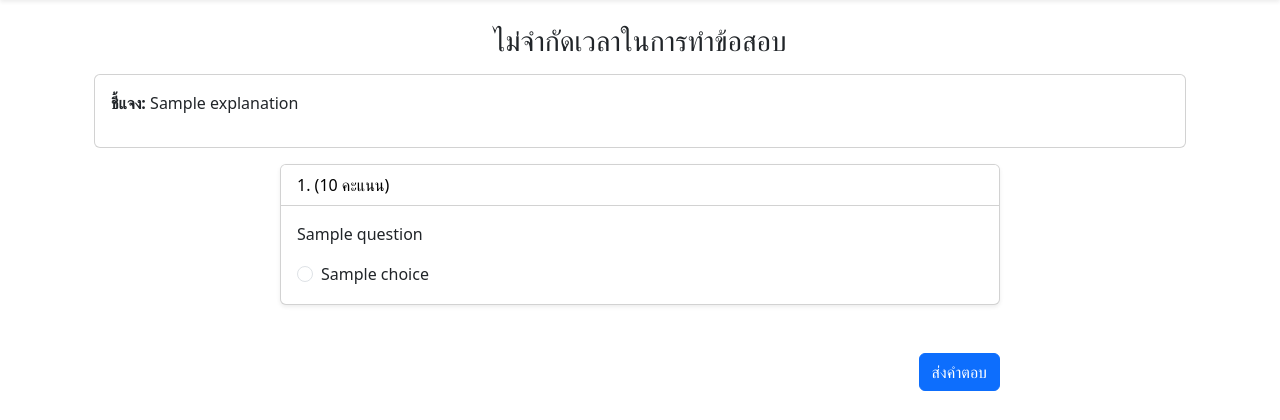
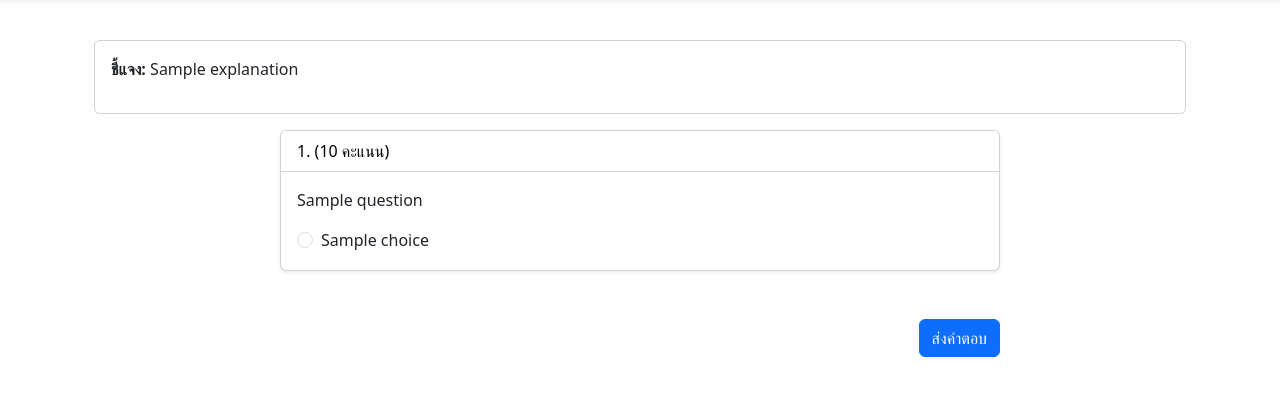
Before and after one commit to Anelse1365/seminar_project, a Flask app: template templates/exercise.html in a window 1280 px wide. Shown: the part 56-476 px from the top of the page. Run offline with Flask 3, Linux system fonts and the light colour scheme; the template is opened without the code that fills it: most values are stand-ins (such as "Sample title", 1, 10 or a date in 2020).

Commit message:
Update exercise.html

```diff
--- a/templates/exercise.html
+++ b/templates/exercise.html
@@ -18,7 +18,7 @@
         {% if duration_minutes > 0 %}
         <h3>เวลาที่เหลือ: <span id="timer">{{ remaining_time }}</span> วินาที</h3>
     {% else %}
-        <h3>ไม่จำกัดเวลาในการทำข้อสอบ</h3>
+        <h3></h3>
     {% endif %}
 
     </div>
```
